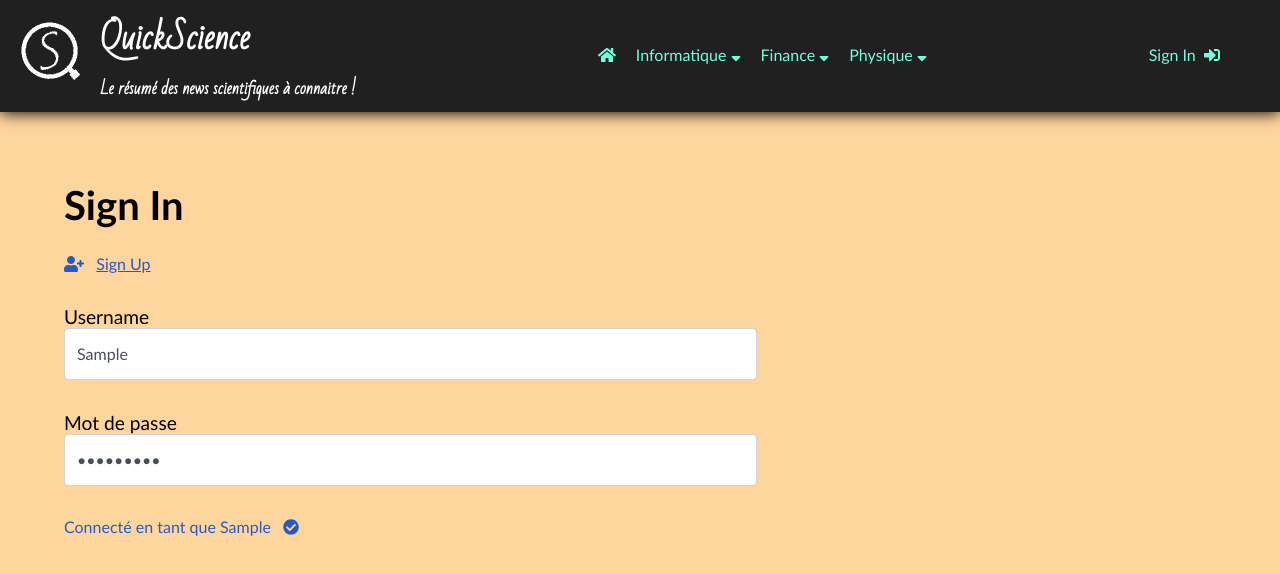
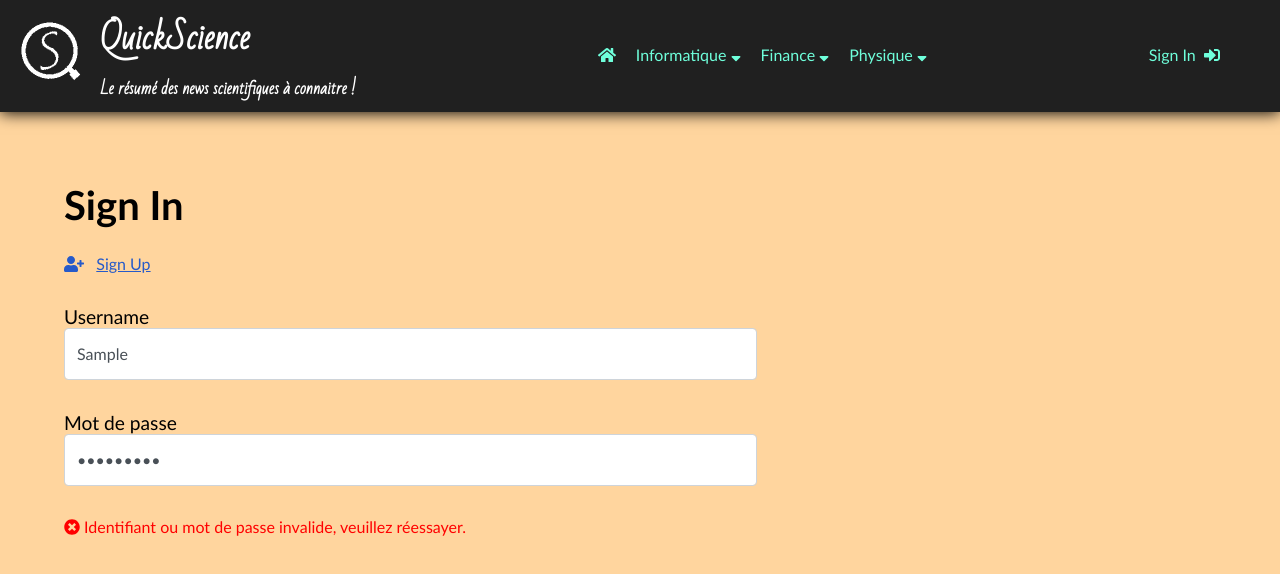
Before and after one commit to lth-elm/dev-web-first-project, a Vue app in the folder client/: page /sign in a window 1280 px wide. Both pictures are taken after typing "Sample", "Sample123" into the empty fields and a click on the button "Envoyer". Shown: the top 574 px of the page. Built offline with nearby package versions, Linux system fonts and the light colour scheme; no server answers; a web font is replaced by a local one.

Commit message:
:passport_control: sucess or fail message for login

```diff
--- a/client/src/views/Sign.vue
+++ b/client/src/views/Sign.vue
@@ -14,16 +14,26 @@
           </div>
       <button v-if="CheckButtom" type="submit" class="btn">Envoyer</button>
       </form>
-      <div v-if="infoSubmit" class="connecte">
-          <p>Connecté en tant que {{ username }} &nbsp; <i class="fas fa-check-circle"></i></p>
+      <div v-if="!isLoggedIn && infoSubmit" class="non-connecte">
+          <p><i class="fas fa-times-circle"></i> Identifiant ou mot de passe invalide, veuillez réessayer.</p>
+      </div>
+      <div v-if="isLoggedIn && infoSubmit" class="connecte">
+          <p><i class="fas fa-check-circle"></i> Connecté en tant que {{ username }}.</p>
       </div>
       </article>
     </main>
 </template>
 
 <script>
+import { mapGetters } from 'vuex'
+
 export default {
   name: 'Sign',
+
+  computed: {
+    ...mapGetters(['isLoggedIn'])
+  },
+
   data () {
     return {
       username: undefined,
@@ -91,6 +101,9 @@ h1 {
 .connecte {
     color: #265ac9;
 }
+.non-connecte {
+    color: red;
+}
 form {
   display: flex;
   flex-direction: column;
```
